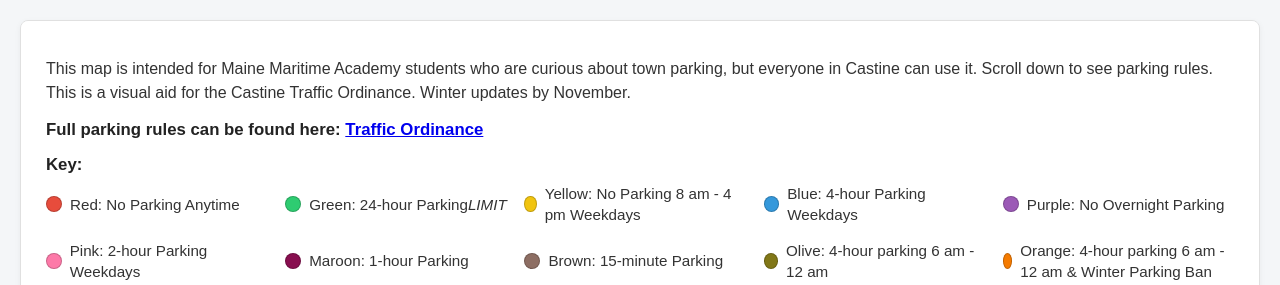
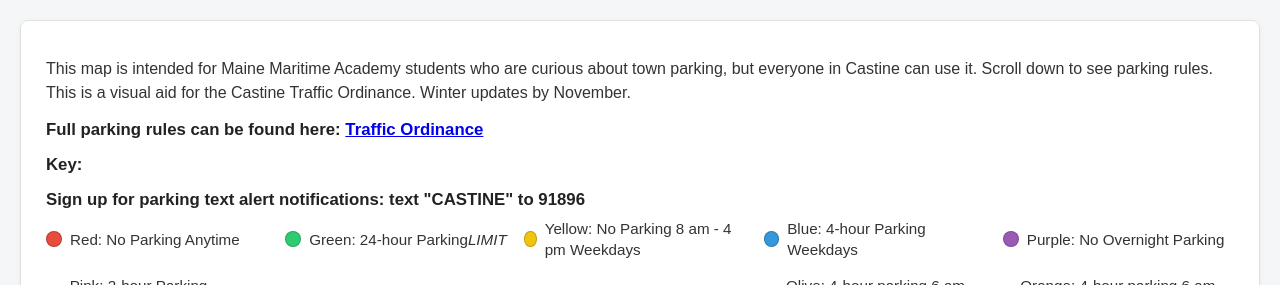
Before and after one commit to castinetown/castinetown.github.io, a plain HTML site: page index.html in a window 1280 px wide. Shown: the top 285 px of the page. Drawn offline with Linux system fonts and the light colour scheme.

Commit message:
Add parking text alert notification section
Added a new section for parking text alert notifications.

```diff
--- a/index.html
+++ b/index.html
@@ -112,6 +112,7 @@
 
         <h2>Full parking rules can be found here: <a href="https://webgen1files1.revize.com/castineme2/Documents/Traffic%20Ordinance%20-%202026.02.02.pdf?t=202607141550020&t=202607141550020">Traffic Ordinance</a> </h2>
         <h2>Key:</h2>
+        <h2>Sign up for parking text alert notifications: text "CASTINE" to 91896</h2>
         <ul class="key-list">
             <li class="key-item"><span class="color-dot" style="background-color: #e74c3c;"></span> Red: No Parking Anytime</li>
             <li class="key-item"><span class="color-dot" style="background-color: #2ecc71;"></span> Green: 24-hour Parking<em><span style="letter-spacing: 3px;"> </span>LIMIT</em></em></li>
```
